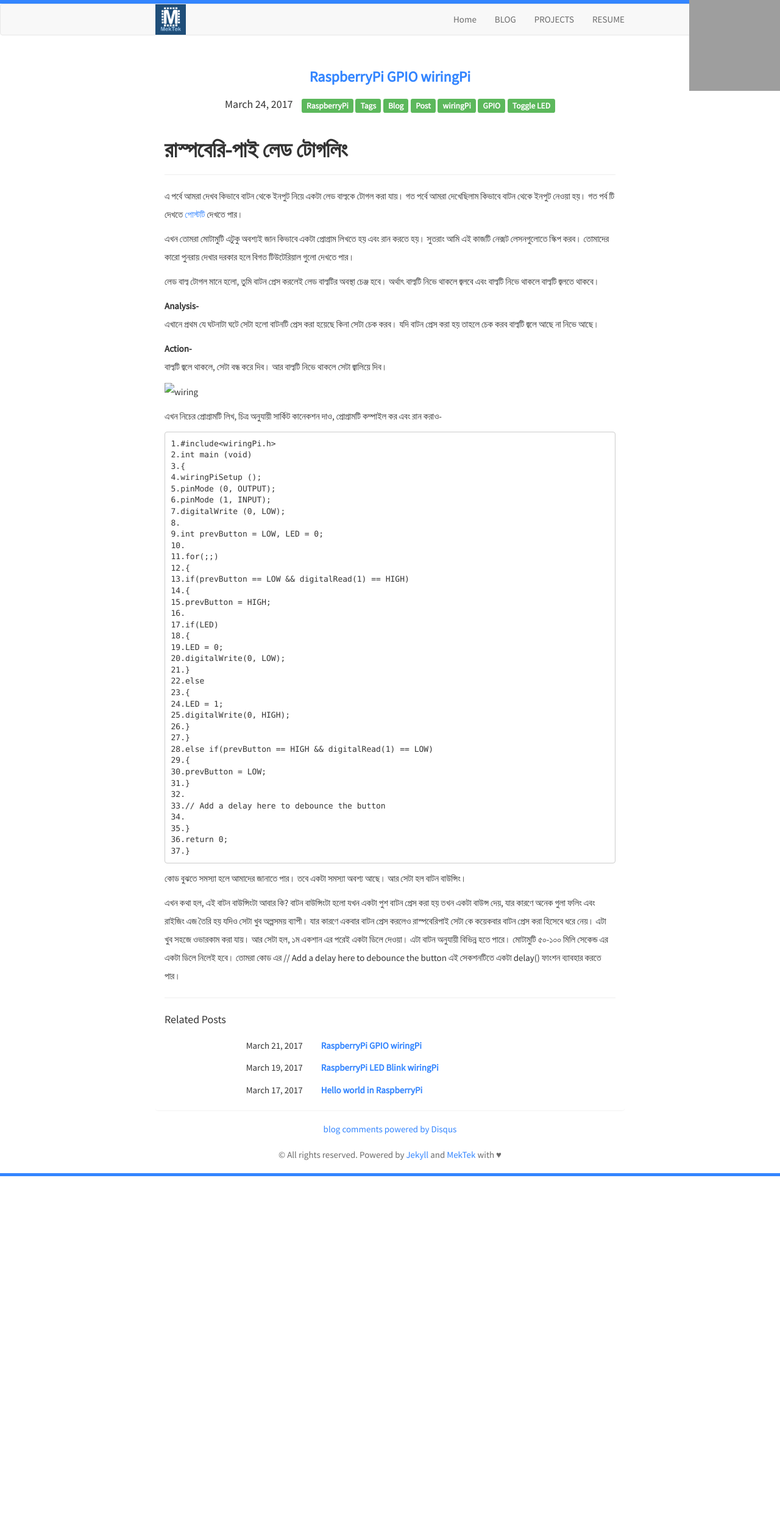
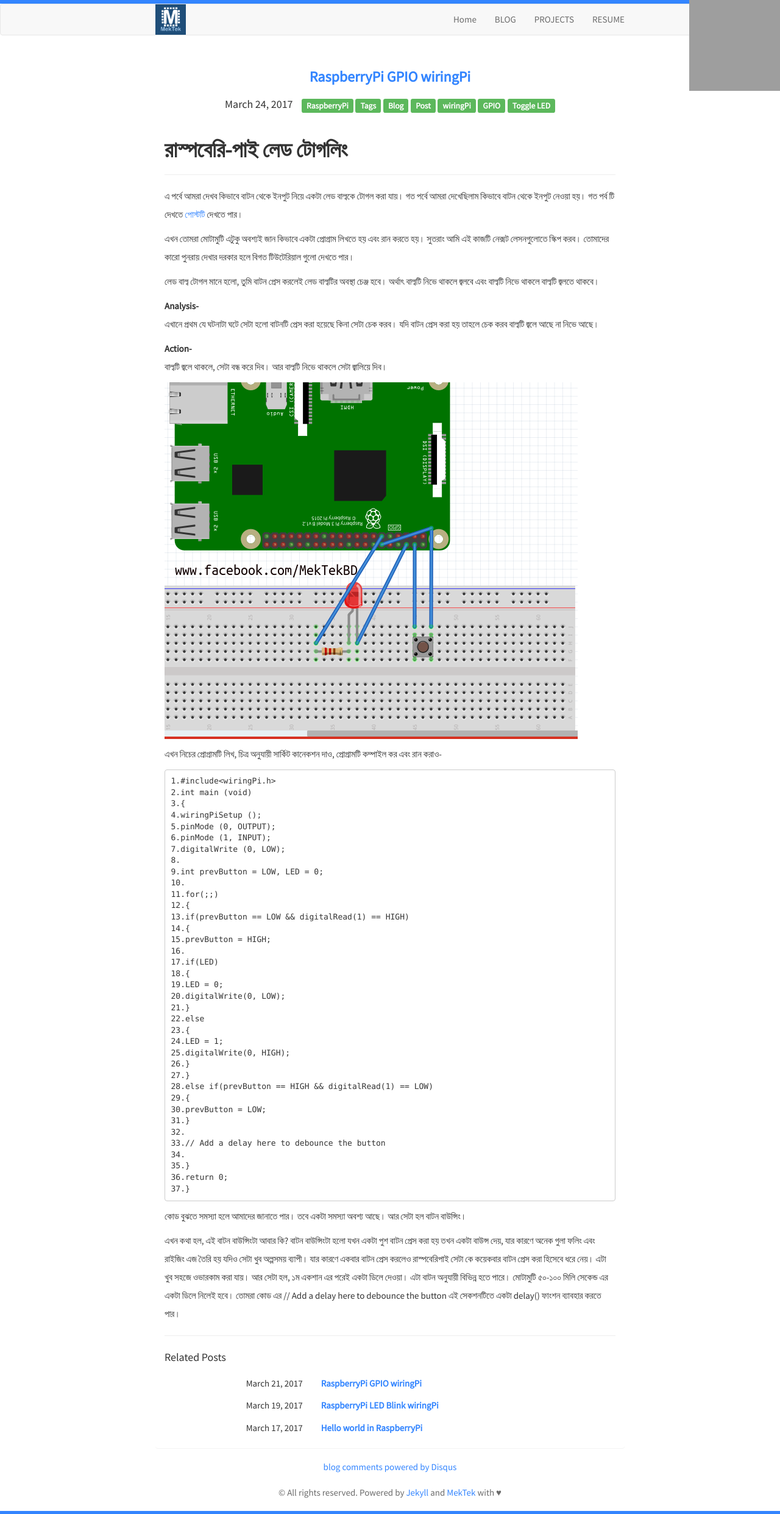
Before and after one commit to MekTekBD/saif, a Jekyll site: the page built from _posts/tutorial/2017-03-24-wiringpi-toggle.md, in a window 1280 px wide. Shown: the whole page at 61% size. Built offline with Jekyll 4.4.1, drawn with Linux system fonts in a browser that asks for light colours; nearby versions of some CDN libraries; library files that are not in the unit come from our copies; comment, search, counter and statistics services are not loaded; before the commit the page ends 1929 px from its top, so only the background shows below that; grey boxes are pictures that could not be loaded.

Commit message:
Update 2017-03-24-wiringpi-toggle.md

```diff
--- a/_posts/tutorial/2017-03-24-wiringpi-toggle.md
+++ b/_posts/tutorial/2017-03-24-wiringpi-toggle.md
@@ -28,7 +28,7 @@
 **Action-**
 বাল্বটি জ্বলে থাকলে, সেটা বন্ধ করে দিব। আর বাল্বটি নিভে থাকলে সেটা জ্বালিয়ে দিব।
 
-![wiring](http://saif.mektekbd.com/_posts/assets/Selection_010.png)
+![wiring](https://raw.githubusercontent.com/MekTekBD/saif/gh-pages/_posts/assets/Selection_010.png)
 
 এখন নিচের প্রোগ্রামটি লিখ, চিত্র অনুযায়ী সার্কিট কানেকশন দাও, প্রোগ্রামটি কম্পাইল কর এবং রান করাও-
 
```
